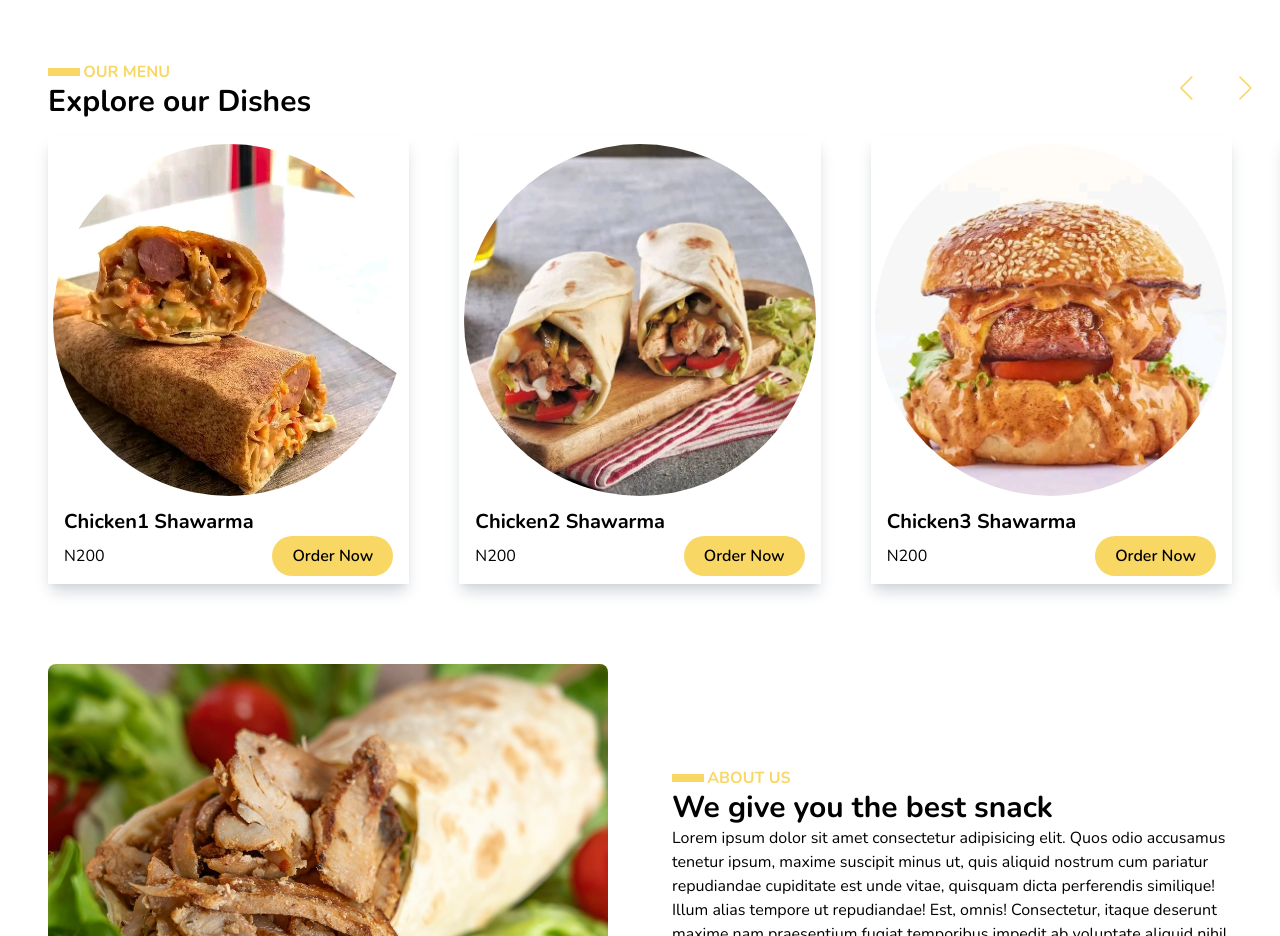
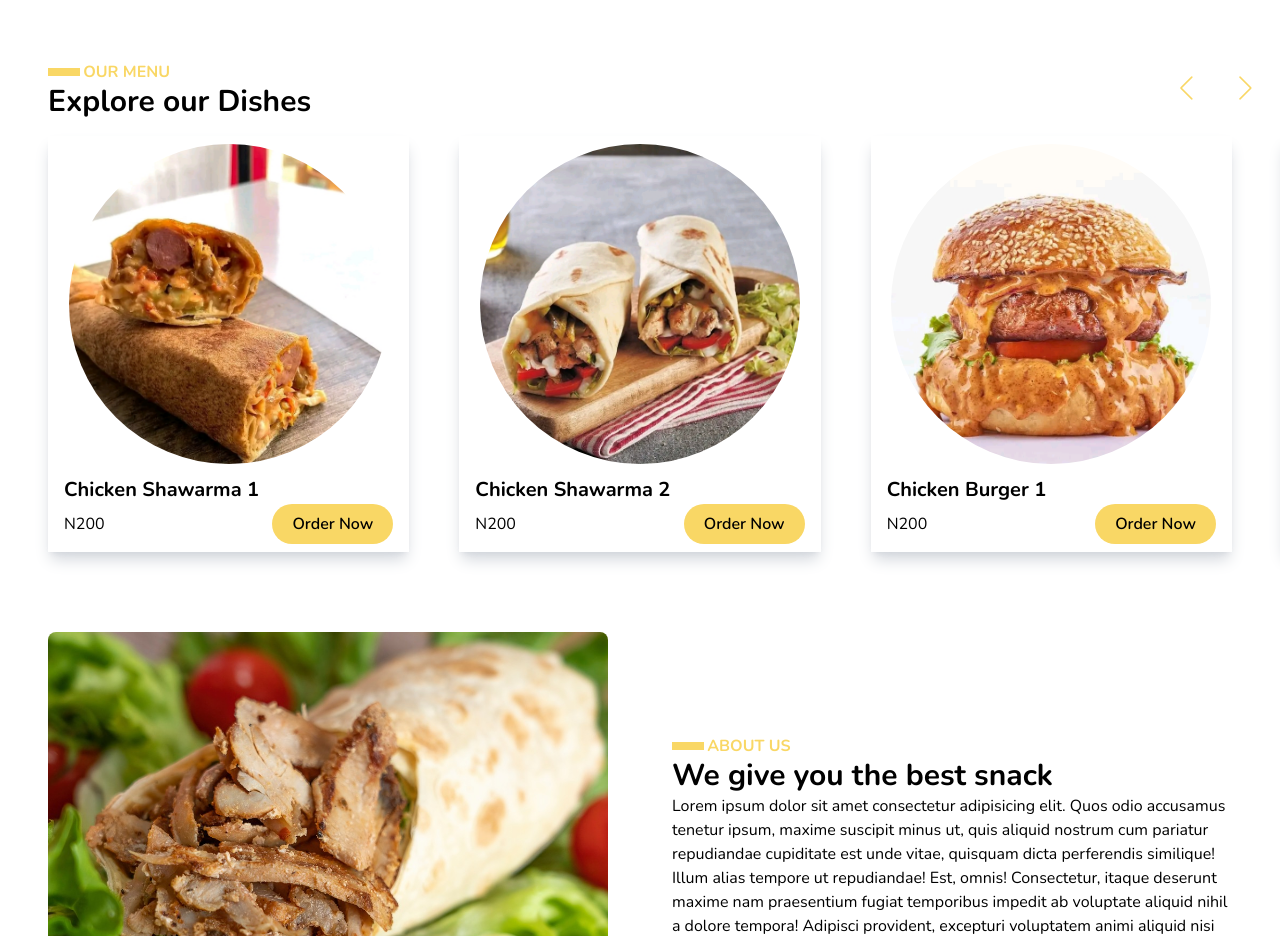
Before and after one commit to Bukason20/Saimaster-cave, a website: page public/index.html in a window 1280 px wide. Shown: the part 780-1716 px from the top of the page. Drawn offline with nearby package versions, Linux system fonts and the light colour scheme.

Commit message:
modified the menu

```diff
--- a/public/index.html
+++ b/public/index.html
@@ -82,8 +82,8 @@
             <div class="swiper mySwiper">
                 <div class="swiper-wrapper menus">
                     <div class="swiper-slide menu">
-                        <img src="images/sharwama1.jpg" alt="" class="w-[22rem] rounded-full aspect-square object-cover mx-auto mb-3">
-                        <h2 class="font-bold text-xl before:content-['']">Chicken1 Shawarma</h2>
+                        <img src="images/sharwama1.jpg" alt="" class="w-[20rem] rounded-full aspect-square object-cover mx-auto mb-3">
+                        <h2 class="font-bold text-xl before:content-['']">Chicken Shawarma 1</h2>
 
                         <div class="price flex justify-between items-center">
                             <p>N200</p>
@@ -92,8 +92,8 @@
                     </div>
 
                     <div class="swiper-slide menu">
-                        <img src="images/sharwama2.jpg" alt="" class="w-[22rem] rounded-full aspect-square object-cover mx-auto mb-3">
-                        <h2 class="font-bold text-xl">Chicken2 Shawarma</h2>
+                        <img src="images/sharwama2.jpg" alt="" class="w-[20rem] rounded-full aspect-square object-cover mx-auto mb-3">
+                        <h2 class="font-bold text-xl">Chicken Shawarma 2</h2>
 
                         <div class="price flex justify-between items-center">
                             <p>N200</p>
@@ -102,8 +102,8 @@
                     </div>
 
                     <div class="swiper-slide menu">
-                        <img src="images/burger1.jpg" alt="" class="w-[22rem] rounded-full aspect-square object-cover mx-auto mb-3">
-                        <h2 class="font-bold text-xl">Chicken3 Shawarma</h2>
+                        <img src="images/burger1.jpg" alt="" class="w-[20rem] rounded-full aspect-square object-cover mx-auto mb-3">
+                        <h2 class="font-bold text-xl">Chicken Burger 1</h2>
 
                         <div class="price flex justify-between items-center">
                             <p>N200</p>
@@ -112,8 +112,8 @@
                     </div>
 
                     <div class="swiper-slide menu">
-                        <img src="images/sharwama2.jpg" alt="" class="w-[22rem] rounded-full aspect-square object-cover mx-auto mb-3">
-                        <h2 class="font-bold text-xl">Chicken2 Shawarma</h2>
+                        <img src="images/burger4.jpg" alt="" class="w-[20rem] rounded-full aspect-square object-cover mx-auto mb-3">
+                        <h2 class="font-bold text-xl">Chicken Burger 2</h2>
 
                         <div class="price flex justify-between items-center">
                             <p>N200</p>
@@ -122,8 +122,8 @@
                     </div>
 
                     <div class="swiper-slide menu">
-                        <img src="images/burger1.jpg" alt="" class="w-[22rem] rounded-full aspect-square object-cover mx-auto mb-3">
-                        <h2 class="font-bold text-xl">Chicken3 Shawarma</h2>
+                        <img src="images/sharwama12.jpg" alt="" class="w-[20rem] rounded-full aspect-square object-cover mx-auto mb-3">
+                        <h2 class="font-bold text-xl">Chicken Shawarma 3</h2>
 
                         <div class="price flex justify-between items-center">
                             <p>N200</p>
--- a/src/styles.css
+++ b/src/styles.css
@@ -128,14 +128,9 @@ section h3::before{
   @apply pt-4
 }
 .menu{
- @apply shadow-lg py-2 shadow-gray-300
+ @apply shadow-lg py-2 shadow-gray-300 px-4
 }
-.menu h2{
-  @apply px-4
-}
-.price{
-  @apply px-4
-}
+
 
 /* ----------------------------------------------------------------------------ABOUT SECTION---------------------------------------------------------------------------- */
 
```
Also changed, not shown: public/styles.css.
